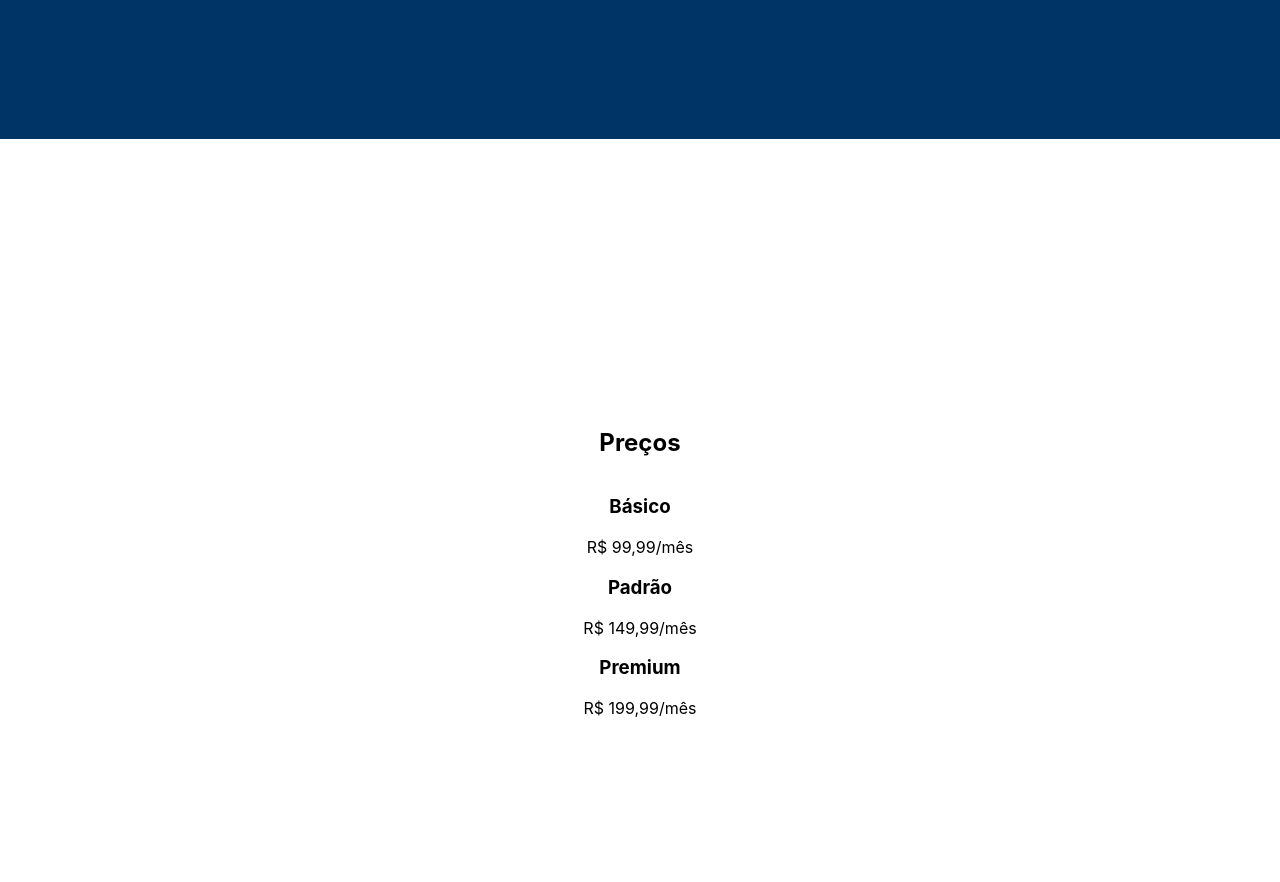
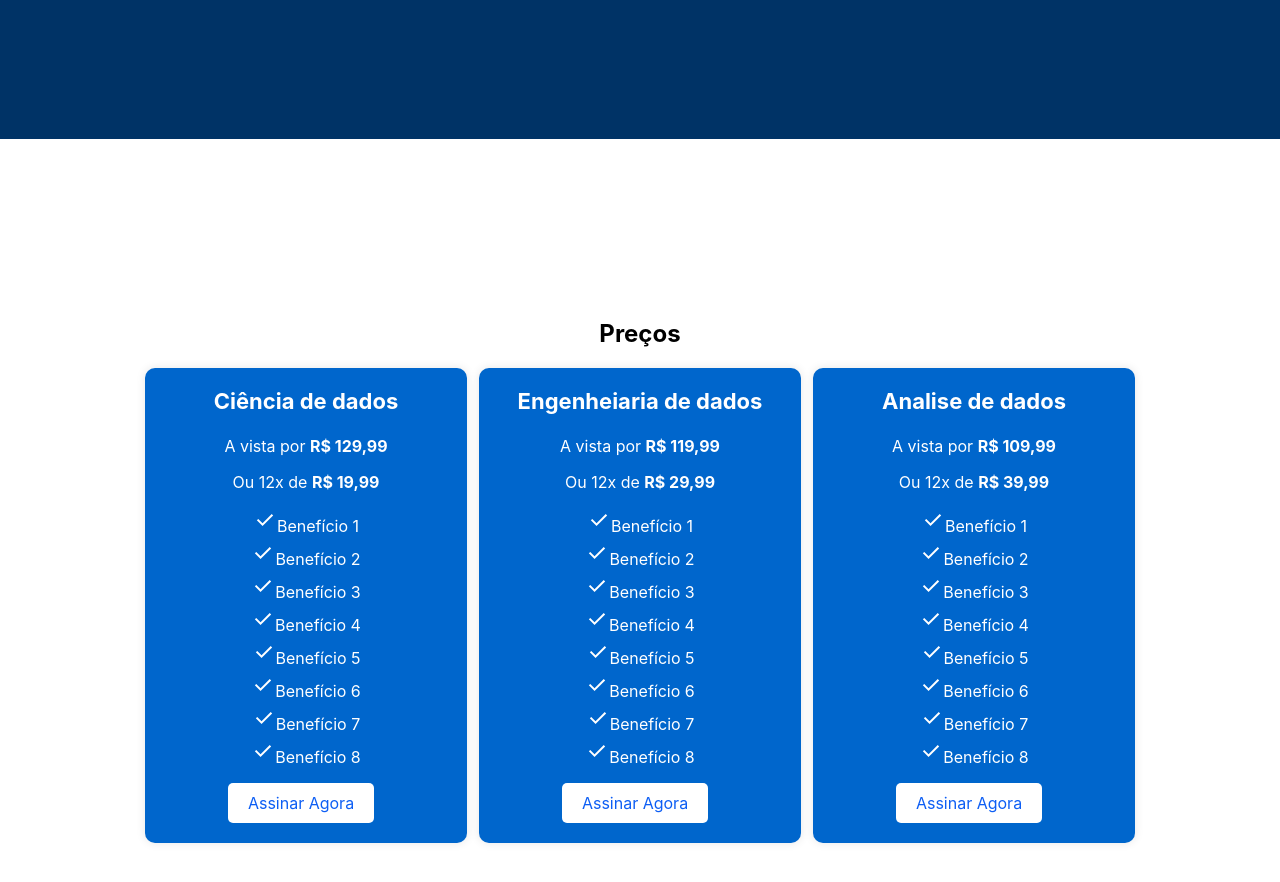
Before and after one commit to Lucas-A-Araujo/landing-page-challenge, a React (Create React App) app: page / in a window 1280 px wide. Shown: the part 4360-5242 px from the top of the page. Built offline with nearby package versions, Linux system fonts and the light colour scheme.

Commit message:
feat: display price section

```diff
--- a/src/App.js
+++ b/src/App.js
@@ -6,6 +6,7 @@ import ProfessionalsSection from './components/Profissional_section';
 import WhyChooseUsSection from './components/WhyUs_section';
 import Validationomponent from './components/validation_section';
 import TestimonialsSection from './components/Testimonials_section';
+import PricesSection from './components/Prices_section';
 
 
 
@@ -32,28 +33,6 @@ function CoursesSection() {
           <div key={course.id} className="course">
             <h3>{course.title}</h3>
             {/* Detalhes do curso */}
-          </div>
-        ))}
-      </div>
-    </Section>
-  );
-}
-
-function PricesSection() {
-  const [prices] = useState([
-    { id: 1, plan: 'Básico', price: 'R$ 99,99/mês' },
-    { id: 2, plan: 'Padrão', price: 'R$ 149,99/mês' },
-    { id: 3, plan: 'Premium', price: 'R$ 199,99/mês' }
-  ]);
-
-  return (
-    <Section id="prices">
-      <h2>Preços</h2>
-      <div className="prices-container">
-        {prices.map(price => (
-          <div key={price.id} className="price">
-            <h3>{price.plan}</h3>
-            <p>{price.price}</p>
           </div>
         ))}
       </div>
--- /dev/null
+++ b/src/assets/icons/material-symbols_done.jsx
@@ -0,0 +1,9 @@
+import React from 'react';
+
+export default function DoneSVG() {
+    return (
+        <svg width="24" height="24" viewBox="0 0 24 24" fill="none" xmlns="http://www.w3.org/2000/svg">
+            <path d="M9.5501 18.0001L3.8501 12.3001L5.2751 10.8751L9.5501 15.1501L18.7251 5.9751L20.1501 7.4001L9.5501 18.0001Z" fill="white" />
+        </svg>
+    )
+}
--- /dev/null
+++ b/src/components/Prices_section/index.jsx
@@ -0,0 +1,57 @@
+import { useState } from 'react';
+import './styles.css';
+import DoneSVG from '../../assets/icons/material-symbols_done';
+
+const PricesSection = () => {
+    const [plans] = useState([
+        {
+            id: 1,
+            title: "Ciência de dados",
+            price: 129.99,
+            installmentPrice: 19.99,
+            benefits: ["Benefício 1", "Benefício 2", "Benefício 3", "Benefício 4", "Benefício 5", "Benefício 6", "Benefício 7", "Benefício 8"],
+        },
+        {
+            id: 2,
+            title: "Engenheiaria de dados",
+            price: 119.99,
+            installmentPrice: 29.99,
+            benefits: ["Benefício 1", "Benefício 2", "Benefício 3", "Benefício 4", "Benefício 5", "Benefício 6", "Benefício 7", "Benefício 8"],
+        },
+        {
+            id: 3,
+            title: "Analise de dados",
+            price: 109.99,
+            installmentPrice: 39.99,
+            benefits: ["Benefício 1", "Benefício 2", "Benefício 3", "Benefício 4", "Benefício 5", "Benefício 6", "Benefício 7", "Benefício 8"],
+        },
+    ]);
+
+    return (
+        <div id="prices" className="prices-section">
+            <h2>Preços</h2>
+            <div className="price-cards">
+                {plans.map(plan => (
+                    <div key={plan.id} className="price-card">
+                        <h3>{plan.title}</h3>
+                        <p>A vista por <b>R$ {plan.price.toFixed(2).replace('.', ',')}</b></p>
+                        <p>Ou 12x de <b>R$ {plan.installmentPrice.toFixed(2).replace('.', ',')}</b></p>
+                        <ul>
+                            {plan.benefits.map((benefit, index) => (
+                                <li key={index}>
+                                <DoneSVG/>
+                                {benefit}
+                            </li>
+                            ))}
+                        </ul>
+                        <a className='button-price' href="#subscription-form" onClick={() => console.log(`Redirecionando para o formulário do plano ${plan.title}`)}>
+                            Assinar Agora
+                        </a>
+                    </div>
+                ))}
+            </div>
+        </div>
+    );
+};
+
+export default PricesSection;
--- /dev/null
+++ b/src/components/Prices_section/styles.css
@@ -0,0 +1,75 @@
+.prices-section {
+    text-align: center;
+    padding: 20px;
+    min-height: 100vh;
+
+
+    display: flex;
+    flex-direction: column;
+    justify-content: center;
+    align-items: center;
+    padding: 2rem;
+}
+
+.price-cards {
+    display: flex;
+    flex-wrap: wrap;
+    /* Permite que os cards sejam organizados em várias linhas */
+    justify-content: center;
+    gap: 2px;
+    max-width: 1000px;
+    margin: 0 auto;
+}
+
+.price-card {
+    flex: 1;
+    max-width: calc(33.33% - 20px);
+    background-color: #0066cc;
+
+    width: 300px;
+    color: #fff;
+    border-radius: 10px;
+    padding: 20px;
+    margin: 0px 5px;
+
+    box-shadow: 0 0 10px rgba(0, 0, 0, 0.1);
+}
+
+.price-card h3 {
+    margin-top: 0;
+    font-size: 22px;
+}
+
+.price-card ul {
+    padding: 0;
+    list-style-type: none;
+}
+
+.price-card ul li {
+    margin-bottom: 5px;
+}
+
+.price-card button {
+    background-color: #fff;
+    color: #0066cc;
+    border: none;
+    border-radius: 5px;
+    padding: 10px 20px;
+    cursor: pointer;
+    transition: background-color 0.3s ease;
+}
+
+.price-card button:hover {
+    background-color: #0056b3;
+}
+
+.button-price {
+    display: inline-block;
+    padding: 10px 20px;
+    background-color: #fff;
+    color: #0D5EF4;
+    text-decoration: none;
+    border-radius: 5px;
+    margin-right: 10px;
+    transition: background-color 0.3s ease;
+}
--- a/src/components/Testimonials_section/index.jsx
+++ b/src/components/Testimonials_section/index.jsx
@@ -31,8 +31,8 @@ const TestimonialsSection = () => {
 
     return (
       <div className="testimonials-section">
-        <h2>Testimonials</h2>
-        <h3>What Our Customers Say</h3>
+        <h2>Testemunhos</h2>
+        <h3>O que nossos alunos dizem</h3>
         <div className="testimonials-carousel">
           {[prevIndex, currentSlide, nextIndex].map((index) => (
             <div key={testimonials[index].id} className={`testimonial-card ${index === currentSlide ? 'active' : ''}`}>
```
